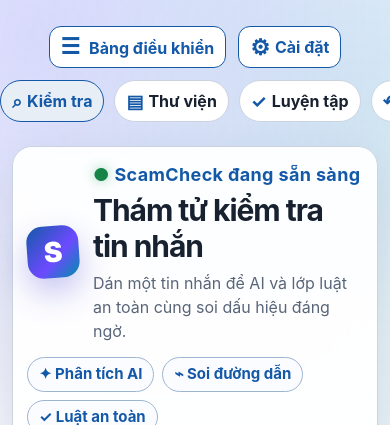
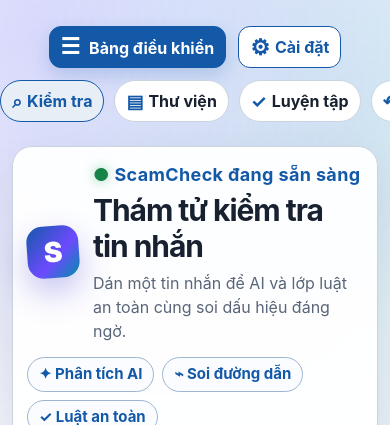
Before and after one commit to UnCrab-Like/ScamCheck__, a Flask app: page / in a window 390 px wide. Shown: the top 425 px of the page. Run offline with Flask 3, Linux system fonts and the light colour scheme; data that the repository does not hold is empty.

Commit message:
UI rework

```diff
--- a/src/templates/index.html
+++ b/src/templates/index.html
@@ -26,12 +26,14 @@
       </nav>
 
       <nav class="mobile-scroll-toolbar" aria-label="Truy cập nhanh tính năng">
+        <div class="mobile-scroll-track">
           <a href="/" {% if active_page == 'checker' %}aria-current="page"{% endif %}><span aria-hidden="true">⌕</span>Kiểm tra</a>
           <a href="/library" {% if active_page == 'library' %}aria-current="page"{% endif %}><span aria-hidden="true">▤</span>Thư viện</a>
           <a href="/practice" {% if active_page == 'practice' %}aria-current="page"{% endif %}><span aria-hidden="true">✓</span>Luyện tập</a>
           <a href="/history" {% if active_page == 'history' %}aria-current="page"{% endif %}><span aria-hidden="true">↶</span>Lịch sử</a>
           <a href="/ai-log" {% if active_page == 'log' %}aria-current="page"{% endif %}><span aria-hidden="true">⌁</span>Nhật ký</a>
           <a href="/accessibility" {% if active_page == 'accessibility' %}aria-current="page"{% endif %}><span aria-hidden="true">Aa</span>Tiếp cận</a>
+        </div>
       </nav>
 
       <div id="feature-overlay" class="drawer-overlay hidden" aria-hidden="true"></div>
--- a/static/css/style.css
+++ b/static/css/style.css
@@ -927,7 +927,7 @@ body.high-contrast .legal-footer {
   }
 }
 
-@media (min-width: 701px) and (max-width: 1000px) {
+@media (min-width: 821px) and (max-width: 1000px) {
   .toolbar-label {
     position: absolute;
     width: 1px;
@@ -943,7 +943,7 @@ body.high-contrast .legal-footer {
   }
 }
 
-@media (max-width: 700px) {
+@media (max-width: 820px), (hover: none) and (pointer: coarse) {
   .desktop-brand,
   .desktop-toolbar {
     display: none;
@@ -962,6 +962,13 @@ body.high-contrast .legal-footer {
     gap: 12px;
   }
 
+  #feature-menu-toggle {
+    border-color: var(--blue);
+    background: var(--blue);
+    color: #ffffff;
+    box-shadow: 0 7px 18px rgb(20 89 168 / 20%);
+  }
+
   .mobile-menu-actions > * {
     min-width: 0;
     min-height: 42px;
@@ -970,15 +977,21 @@ body.high-contrast .legal-footer {
   }
 
   .mobile-scroll-toolbar {
-    display: flex;
-    justify-content: safe center;
-    gap: 10px;
+    display: block;
     margin: 0 -12px 16px;
     padding: 2px 12px 8px;
     overflow-x: auto;
     overscroll-behavior-inline: contain;
     scroll-snap-type: inline proximity;
     scrollbar-width: thin;
+  }
+
+  .mobile-scroll-track {
+    display: flex;
+    width: max-content;
+    min-width: 100%;
+    justify-content: center;
+    gap: 10px;
   }
 
   .mobile-scroll-toolbar a {
```
Lines whose indentation alone changed are shown as unchanged.
